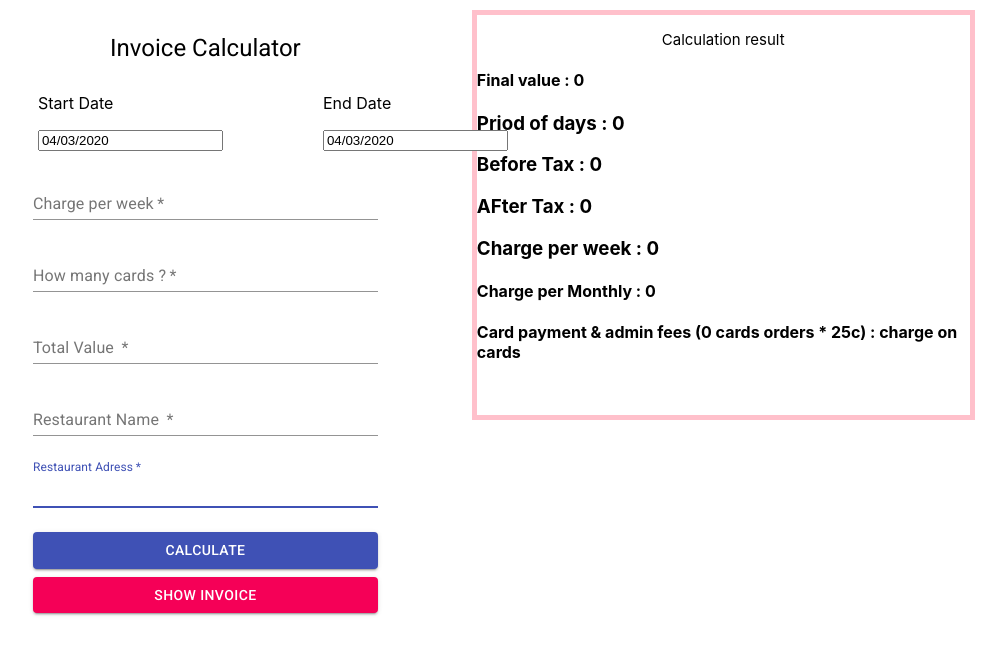
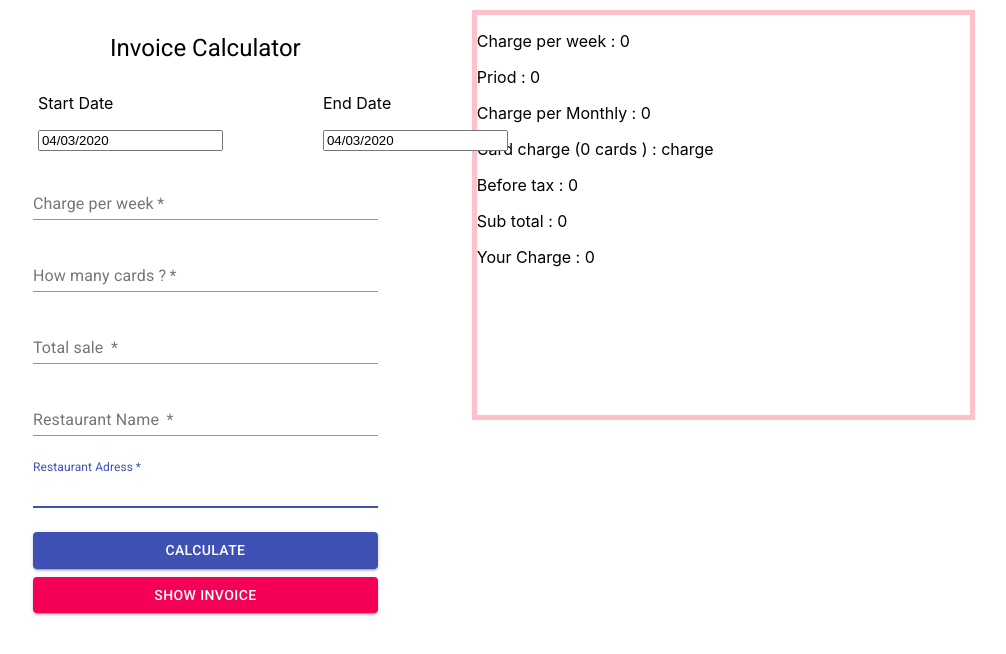
Before and after one commit to chihabSD/invoice-calculator, a React (Create React App) app: page / in a window 1280 px wide. Shown: the top 654 px of the page, without its empty margins (75-1081 px from the left). Built offline with nearby package versions, Linux system fonts and the light colour scheme.

Commit message:
addingdsfg

```diff
--- a/src/App.js
+++ b/src/App.js
@@ -71,7 +71,7 @@ const App = () => {
   const [cardNumbers, setCardNumbers] = useState(0);
 
   // Charge on cards
-  const [chargeOnCards, setChargeOnCards] = useState(0);
+  const [subTotal, setSutotal] = useState(0);
 
   // monthly Charges
   const [charePerWeek,    setCharePerWeek] = useState(0);
@@ -87,6 +87,7 @@ const App = () => {
 
   // Total inputs
   const [total, setTotal] = useState(0);
+  const [totalSale, setTotalSale] = useState(0);
 
   const [totalValue, setTotalValue] = useState(0);
   const [restaurant, setRestaurant] = useState("");
@@ -110,31 +111,26 @@ const App = () => {
     // const oneDay = 24 // hours*minutes*seconds*milliseconds
     const firstDate = startDate;
     const secondDate = endDate;
-    const diffDays = Math.round(Math.abs((firstDate - secondDate) / oneDay));
+    const diffDays = Math.round(Math.abs((firstDate - secondDate) / oneDay) + 1);
+
     console.log("Number of days ", diffDays);
     setPeriod(diffDays);
 
     // Charge per week
-    var days =  (daysInput / 7).toFixed(2);
+    var days =  daysInput / 7;
     setCharePerWeek(days)
     console.log(" charges / 7 : ", days)
 
     //Monthly charages
     var monthly = days * diffDays;
-    var monthlyRounded = monthly.toFixed(1)
-    console.log(" number of days * charges", monthlyRounded)
-    setMonthlyCharges(monthly)
-    // console.log("Montly: ", monthly)
+    var monthlyRounded = monthly.toFixed(2)
+    console.log(" Monthly charges", monthlyRounded)
+    setMonthlyCharges(monthlyRounded)
 
-    // Charge on cars
-    // var euro = ch / 100.0
-    // console.log("Cents", euro)
     var cardCharges = cardNumbers * 25;
-    // cardCharges /= 100;
-    // setChargeOnCards(cardCharges)
+    const getEuro = cardCharges/100
+   console.log('Card charges ',getEuro)
 
-    // *************
-    // var cents = 400
     var cents = cardCharges % 100
     var q = Math.floor(cardCharges/100)
     // var currency =
@@ -142,18 +138,28 @@ const App = () => {
 setMoney("\u20ac" + q + "." + cents )
     // console.log("Charge on cards", cardCharges)
 
-    const values = monthly + cardCharges;
-    console.log("values", values)
+    // Calcualte sub total
+    // var values = monthlyRounded + getEuro;
+    // const roundVals = parseFloat(values).toFixed(2)
+    // // values=parseFloat(values).toFixed(2)
+    // console.log("monthl + card fees ", roundVals)
     var calPercentage = 23;
-    console.log("Cal percentage", calPercentage)
-    var beforetx = monthly + cardCharges;
-    console.log("before tax", beforetx)
-    setBeforeTax(beforetx)
-    var percent = (calPercentage / 100) * beforetx;
+    // var beforetx = monthly + cardCharges;
+    // console.log("before tax", beforetx)
+    // setBeforeTax(beforetx)
+    var percent = (calPercentage / 100) * monthlyRounded;
+    console.log("get percentage", percent)
     // console.log("percent * before tax", percent)
 
-    var afterPercent = values + percent;
-    console.log("after tax", percent)
+    // get sub total
+   const getPercentage = parseFloat(percent)
+   const getMonthlyRounded = parseFloat(monthlyRounded)
+   const roundAfterVat = (getPercentage + getMonthlyRounded).toFixed(2)
+   console.log("sub total ", roundAfterVat)
+   setSutotal(roundAfterVat)
+    var afterPercent =  percent;
+    console.log("after tax", afterPercent)
+
     var rounded = Math.round(afterPercent * 100) / 100;
     setAfterTax(rounded)
     console.log("rounded", rounded)
@@ -214,7 +220,7 @@ setMoney("\u20ac" + q + "." + cents )
             onChange={e => setTotal(e.target.value)}
             name="cards"
             type="number"
-            label=" Total Value "
+            label=" Total sale "
             autoFocus
           />
           <TextField
@@ -263,15 +269,20 @@ setMoney("\u20ac" + q + "." + cents )
   {/* <h4> Days input  : {daysInput}</h4> */}
       </div>
       <div style={divStyle}>
-    <p style={pStyle}>Calculation result </p>
-    <h4> Final value  : {totalValue}</h4>
-  <h3> Priod of days : {period}</h3>
-  <h3> Before Tax : {beforeTax}</h3>
-  <h3> AFter Tax : {afterTax}</h3>
+  <p> Charge per week  : {daysInput}</p>
+  <p> Priod  : {period}</p>
+  <p> Charge per Monthly  : {monthlyCharges}</p>
+  <p> Card charge ({cardNumbers} cards )   : charge  {money}</p>
+  <p> Before tax  : {beforeTax}</p>
+  {/* <p> After tax  : after tax</p> */}
+    <p> Sub total  : {subTotal}</p>
+    <p> Your Charge : {totalValue}</p>
 
-  <h3> Charge per week  : {daysInput}</h3>
-  <h4> Charge per Monthly  : {monthlyCharges}</h4>
-  <h4> Card payment & admin fees ({cardNumbers} cards orders * 25c)   : charge on cards  {money}</h4>
+
+    {/* <p style={pStyle}>Calculation result </p> */}
+  {/* <h3> Before Tax : {beforeTax}</h3>
+  <h3> AFter Tax : {afterTax}</h3> */}
+
   </div>
       {/* {showInvoice ? (
         <Print restaurant={restaurant} startDate={startDate} endDate={endDate} />
```
